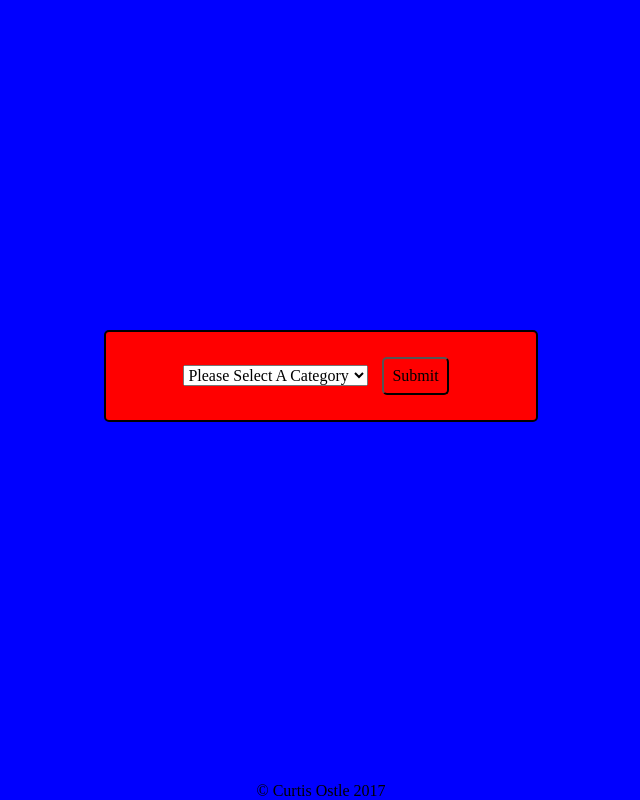
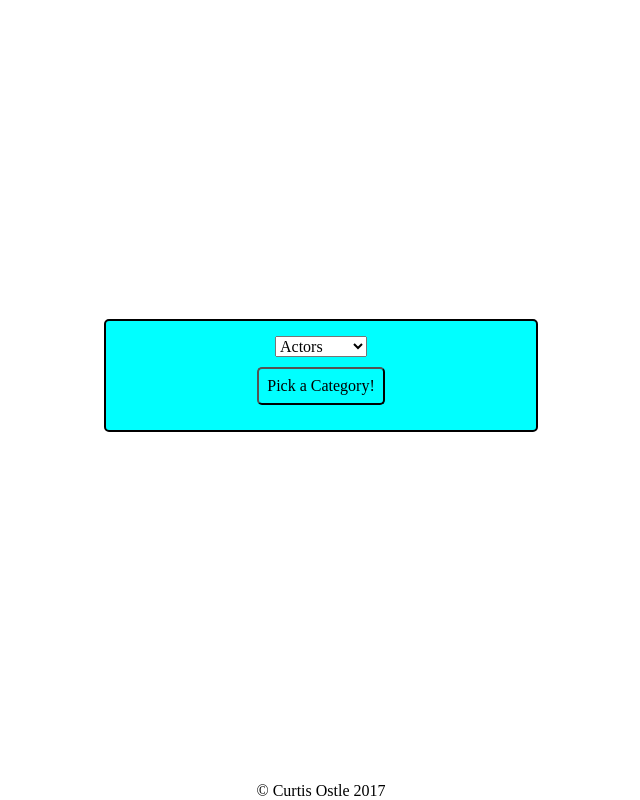
Before and after one commit to Costle784/Hangman, a plain HTML site: page index.html in a window 1280 px wide. Both pictures are taken after a click on the button "Choose Your Own". Shown: the whole page, without its empty margins (319-959 px from the left). Drawn offline with nearby package versions, Linux system fonts and the light colour scheme.

Commit message:
working on linking select button to drop down

```diff
--- a/index.html
+++ b/index.html
@@ -16,12 +16,30 @@
         <button class="popup1" id="randomGenerate">Randomly generate</button>
       </div>
       <div class='popup' id='popup2'>
-        <select>
+        <!-- <form>
+          First name:<br>
+          <input type="text" name="firstname">
+        </form> -->
+        <div>
+          <select id="selector">
+            <option value="1">Rock Stars</option>
+            <option value="2" selected="selected">Actors</option>
+            <option value="3">Movies</option>
+          </select>
+          <br/>
+    <button id='select'>Pick a Category!</button>
+</div>
+
+
+
+
+
+        <!-- <select id='select'>
           <option>Please Select A Category</option>
           <option>Rock Stars</option>
           <option>Famous Actors</option>
         </select>
-        <button id='submit'>Submit</button>
+        <button id='submit'>Submit</button> -->
       </div>
       <div class='popup' id='popup3'>
         All set!
--- a/main.js
+++ b/main.js
@@ -23,17 +23,17 @@ popup4.hide();
 popup5.hide();
 
 function openPopup2() {
-  popup1.slideUp();
+  popup1.hide();
   popup2.slideDown();
 }
 
 function openPopup3() {
-  popup2.slideUp();
+  popup2.hide();
   popup3.slideDown();
 }
 
 function openPopup4() {
-  popup3.slideUp();
+  popup3.hide();
   popup4.slideDown();
 }
 
@@ -53,3 +53,13 @@ function createletters() {
     popupContainer.hide();
     gameBoard.show();
 }
+
+let selector = $('#selector');
+let selectButton = $('#select');
+
+selectButton.on('click', getCategoryName('#selector'));
+
+
+function getCategoryName(el){
+    console.log($(el.val));
+}
--- a/style.css
+++ b/style.css
@@ -4,7 +4,7 @@ body {
   margin:0 auto;
   display:flex;
   flex-direction:column;
-  background-color: blue;
+  background-color: eggshell;
   align-items: center;
 }
 
@@ -20,7 +20,7 @@ body {
 
 .popup {
   width:400px;
-  background:red;
+  background:aqua;
   padding:15px;
   text-align: center;
   border:2px solid black;
```
